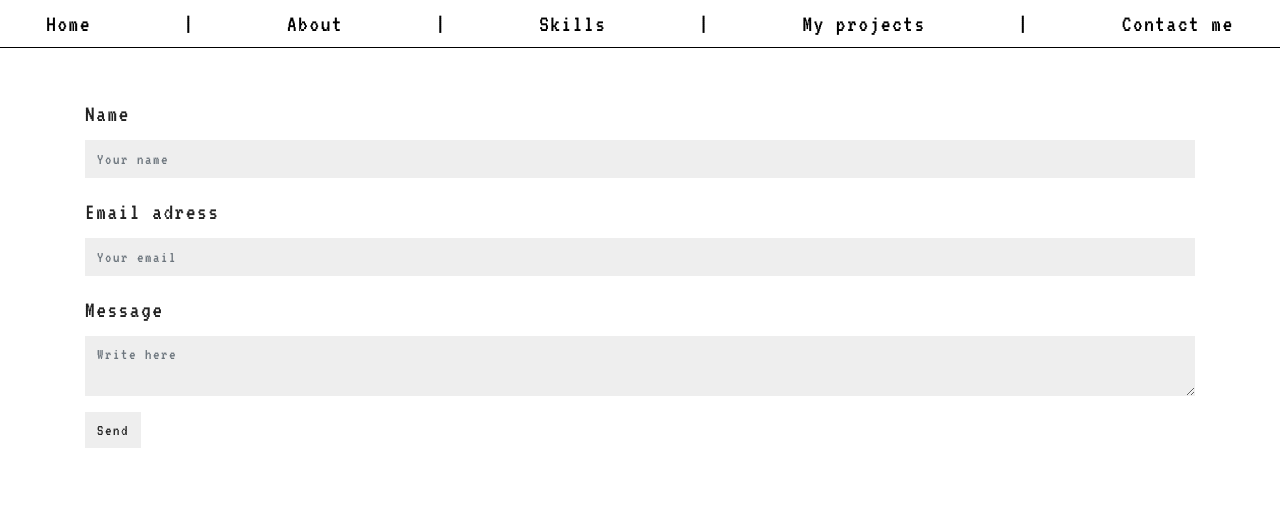
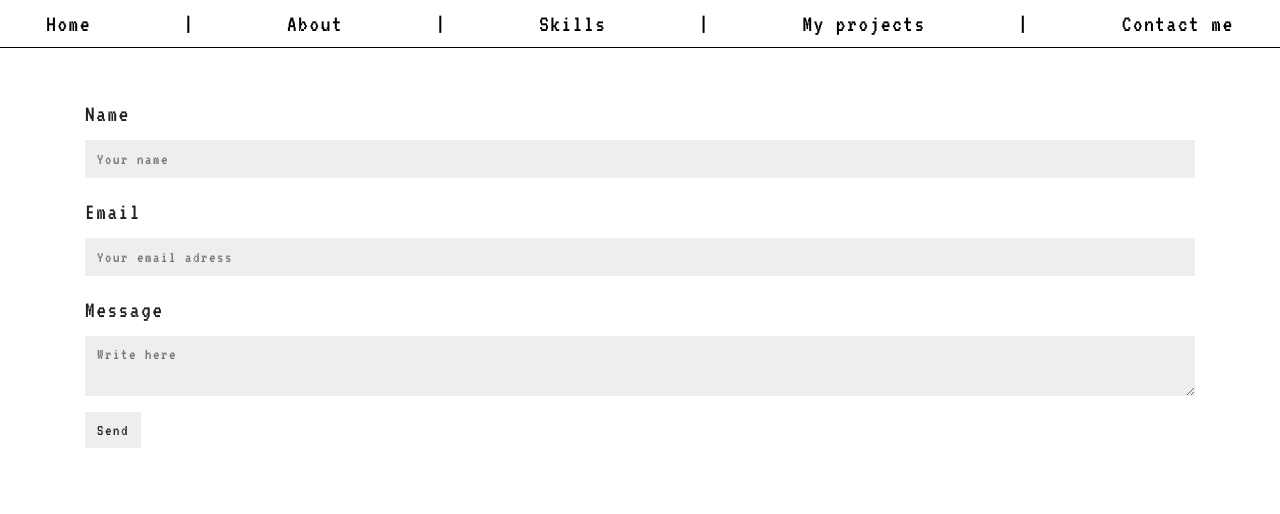
Before and after one commit to julleboi/my-portfolio, a React app in the folder client/: page /contact in a window 1280 px wide. Shown: the top 514 px of the page. Built offline with nearby package versions, Linux system fonts and the light colour scheme.

Commit message:
Refactored contact component

```diff
--- /dev/null
+++ b/client/src/contact/ContactInput.tsx
@@ -0,0 +1,49 @@
+import React from 'react';
+
+type ContactInputProps = {
+  type: 'name' | 'email' | 'message';
+  ref: React.RefObject<HTMLInputElement | HTMLTextAreaElement>;
+  placeholder?: string;
+}
+
+export default (props: ContactInputProps) => {
+  const name = props.type;
+  const id = `${props.type}-input`;
+
+  switch (props.type) {
+    case 'name':
+    case 'email':
+      return (
+        <div className='contact-input'>
+          <label className='text-capitalize' htmlFor={id}>
+            {name}
+          </label>
+          <input
+            type={props.type}
+            className='form-control'
+            id={id}
+            placeholder={props.placeholder}
+            ref={props.ref as React.RefObject<HTMLInputElement>}
+          />
+        </div>
+      );
+
+    case 'message':
+      return (
+        <div className='contact-input'>
+          <label className='text-capitalize' htmlFor={id}>
+            {name}
+          </label>
+          <textarea
+            className='form-control'
+            id={id}
+            placeholder={props.placeholder}
+            ref={props.ref as React.RefObject<HTMLTextAreaElement>}
+          />
+        </div>
+      );
+
+    default:
+      throw new Error(`Unknown ContactInput type ${props.type}`);
+  }
+}
--- a/client/src/contact/index.tsx
+++ b/client/src/contact/index.tsx
@@ -1,16 +1,17 @@
 import React, { useState, useRef } from 'react';
+import ContactInput from './ContactInput';
 
 export default () => {
   const [response, setResponse] = useState<string>();
-  const nameFieldRef = useRef<HTMLInputElement>(null);
-  const emailFieldRef = useRef<HTMLInputElement>(null);
-  const messageFieldRef = useRef<HTMLTextAreaElement>(null);
+  const nameRef = useRef<HTMLInputElement>(null);
+  const emailRef = useRef<HTMLInputElement>(null);
+  const messageRef = useRef<HTMLInputElement>(null);
 
   const handleSubmit = (event: React.FormEvent<HTMLFormElement>) => {
     event.preventDefault();
-    const name = nameFieldRef.current!.value;
-    const email = emailFieldRef.current!.value;
-    const message = messageFieldRef.current!.value;
+    const name = nameRef.current!.value;
+    const email = emailRef.current!.value;
+    const message = messageRef.current!.value;
     const body = JSON.stringify({ name, email, message });
     fetch('http://localhost:3000/dev/contact', {method: 'post', body})
       .then(res => res.json())
@@ -21,54 +22,18 @@ export default () => {
   if (response) {
     return (
       <div id='contact'>
-        <h1 id='contact-response'>
-          { response }
-        </h1>
+        <h1 id='contact-response'>{response}</h1>
       </div>
     );
   }
 
   return (
     <div id='contact'>
-      <form
-        id='contact-form'
-        onSubmit={handleSubmit}
-      >
-        <label htmlFor='name-input'>
-          Name
-        </label>
-        <input
-          type='name'
-          className='form-control'
-          id='name-input'
-          placeholder='Your name'
-          ref={nameFieldRef}
-        />
-        <label htmlFor='email-input'>
-          Email adress
-        </label>
-        <input
-          type='email'
-          className='form-control'
-          id='email-input'
-          placeholder='Your email'
-          ref={emailFieldRef}
-        />
-        <label htmlFor='message-input'>
-          Message
-        </label>
-        <textarea
-          className='form-control'
-          id='message-input'
-          placeholder='Write here'
-          ref={messageFieldRef}
-        />
-        <button
-          type='submit'
-          className='btn btn-primary'
-        >
-          Send
-        </button>
+      <form id='contact-form' onSubmit={handleSubmit}>
+        <ContactInput type='name' placeholder='Your name' ref={nameRef} />
+        <ContactInput type='email' placeholder='Your email adress' ref={emailRef} />
+        <ContactInput type='message' placeholder='Write here' ref={messageRef} />
+        <button type='submit' className='btn btn-primary'>Send</button>
       </form>
     </div>
   );
```
